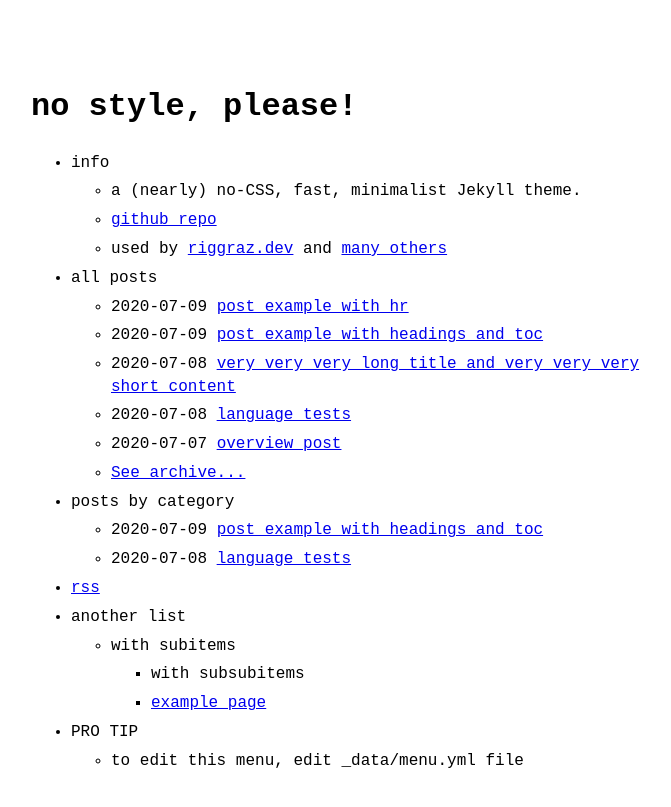
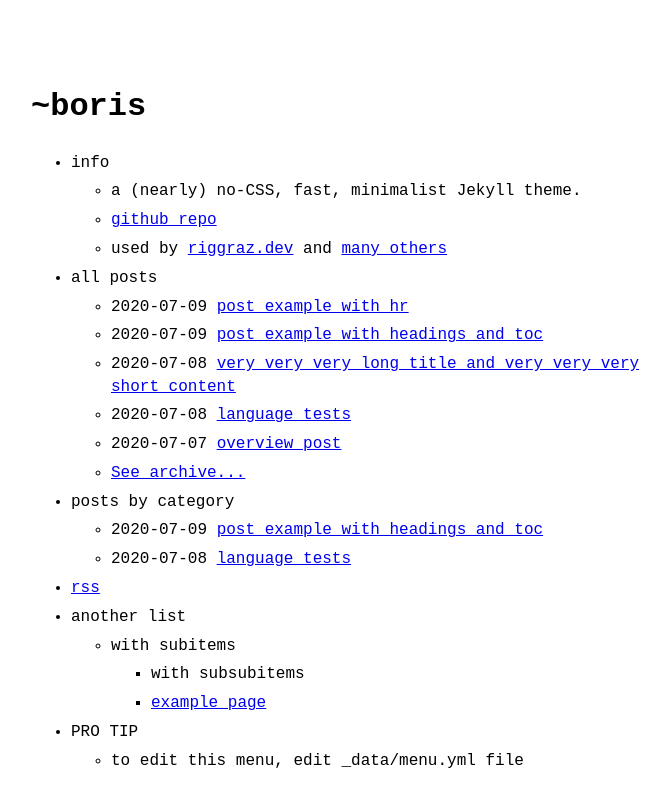
Before and after one commit to bkgn/bkgn.github.io, a Jekyll site: the page built from index.md, in a window 1280 px wide. Shown: the top 807 px of the page, without its empty margins (289-960 px from the left). Built offline with Jekyll 4.4.1, drawn with Linux system fonts in a browser that asks for light colours.

Commit message:
Update _config.yml

```diff
--- a/_config.yml
+++ b/_config.yml
@@ -1,10 +1,10 @@
-title: no style, please! # name of the site
-author: Riccardo Graziosi # name of site's author
-email: riccardo.graziosi97@gmail.com # email of site's author
-url: https://riggraz.dev # root address of the site
+title: ~boris # name of the site
+author: Boris SK # name of site's author
+email: bkgn+boris.s.kagan@gmail.com # email of site's author
+url: https://bkgn.github.io # root address of the site
 baseurl: "/no-style-please" # subpath of the site, e.g. "/blog" (leave it blank "" if you're site shouldn't use a subpath)
 description: > # description of the site (multiple lines allowed)
-  A (nearly) no-CSS, fast, minimalist Jekyll theme.
+  Boris' website
 
 permalink: /:slug.html
 
```
